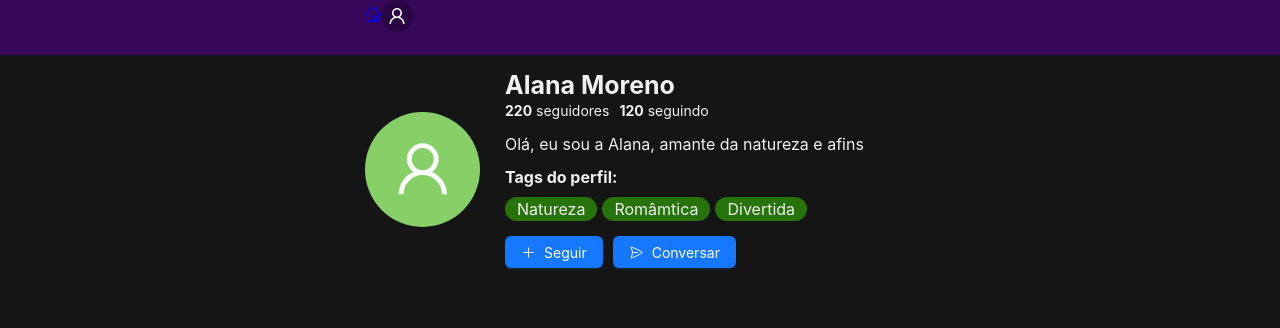
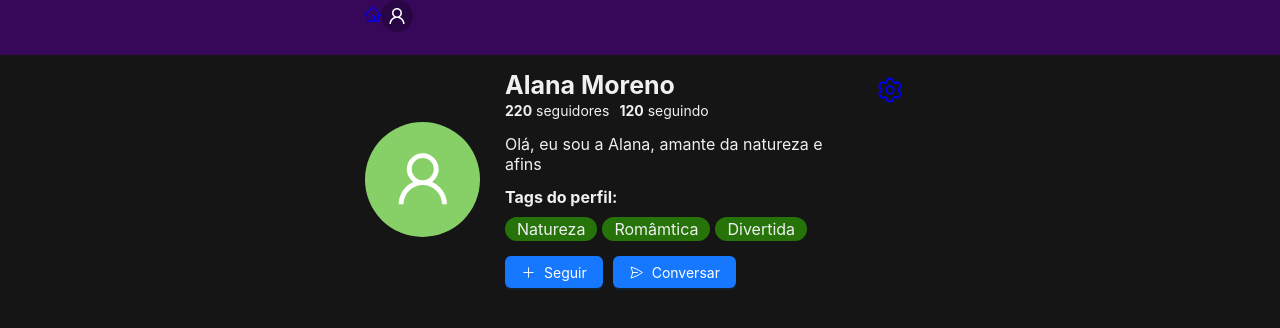
Before and after one commit to evelynbittelbrunn/tags-front, a React (Create React App) app: page /perfil in a window 1280 px wide. Shown: the top 328 px of the page. Built offline with nearby package versions, Linux system fonts and the light colour scheme.

Commit message:
Botão de direcionamento para a página de editar perfil

```diff
--- a/src/App.tsx
+++ b/src/App.tsx
@@ -5,6 +5,7 @@
 import Profile from './pages/profile/Profile';
 import AuthRoutes from './routes/AuthRoutes';
 import UserStorage from './contexts/UserContext';
+import EditProfile from './pages/editProfile/EditProfile';
 
 function App() {
     return (
@@ -17,6 +18,7 @@
                             <Route path="/" element={<Feed />} />
                             <Route path="/login/*" element={<AuthRoutes />} />
                             <Route path="/perfil" element={<Profile />} />
+                            <Route path='/editar-perfil' element={<EditProfile />} />
                         </Routes>
                     </div>
                 </UserStorage>
--- /dev/null
+++ b/src/pages/editProfile/EditProfile.tsx
@@ -0,0 +1,9 @@
+import React from 'react'
+
+const EditProfile = () => {
+    return (
+        <div>EditProfile</div>
+    )
+}
+
+export default EditProfile
--- a/src/pages/profile/components/Info.tsx
+++ b/src/pages/profile/components/Info.tsx
@@ -1,6 +1,7 @@
 import { UserOutlined } from '@ant-design/icons'
 import { Avatar, Button } from 'antd'
 import './../styles.css';
+import { Link } from 'react-router-dom';
 
 const Info = () => {
     return (
@@ -33,6 +34,14 @@
                     </Button>
                 </div>
             </div>
+            <span className='button-settings'>
+                <Link to="/editar-perfil">
+                    <svg xmlns="http://www.w3.org/2000/svg" fill="none" viewBox="0 0 24 24" strokeWidth={1.5} stroke="currentColor" className="size-6">
+                        <path strokeLinecap="round" strokeLinejoin="round" d="M9.594 3.94c.09-.542.56-.94 1.11-.94h2.593c.55 0 1.02.398 1.11.94l.213 1.281c.063.374.313.686.645.87.074.04.147.083.22.127.325.196.72.257 1.075.124l1.217-.456a1.125 1.125 0 0 1 1.37.49l1.296 2.247a1.125 1.125 0 0 1-.26 1.431l-1.003.827c-.293.241-.438.613-.43.992a7.723 7.723 0 0 1 0 .255c-.008.378.137.75.43.991l1.004.827c.424.35.534.955.26 1.43l-1.298 2.247a1.125 1.125 0 0 1-1.369.491l-1.217-.456c-.355-.133-.75-.072-1.076.124a6.47 6.47 0 0 1-.22.128c-.331.183-.581.495-.644.869l-.213 1.281c-.09.543-.56.94-1.11.94h-2.594c-.55 0-1.019-.398-1.11-.94l-.213-1.281c-.062-.374-.312-.686-.644-.87a6.52 6.52 0 0 1-.22-.127c-.325-.196-.72-.257-1.076-.124l-1.217.456a1.125 1.125 0 0 1-1.369-.49l-1.297-2.247a1.125 1.125 0 0 1 .26-1.431l1.004-.827c.292-.24.437-.613.43-.991a6.932 6.932 0 0 1 0-.255c.007-.38-.138-.751-.43-.992l-1.004-.827a1.125 1.125 0 0 1-.26-1.43l1.297-2.247a1.125 1.125 0 0 1 1.37-.491l1.216.456c.356.133.751.072 1.076-.124.072-.044.146-.086.22-.128.332-.183.582-.495.644-.869l.214-1.28Z" />
+                        <path strokeLinecap="round" strokeLinejoin="round" d="M15 12a3 3 0 1 1-6 0 3 3 0 0 1 6 0Z" />
+                    </svg>
+                </Link>
+            </span>
         </div>
     )
 }
--- a/src/pages/profile/styles.css
+++ b/src/pages/profile/styles.css
@@ -1,9 +1,10 @@
 .profile-container {
     display: grid;
-    grid-template-columns: 110px 1fr;
+    grid-template-columns: 110px 1fr 40px;
     align-items: center;
     gap: 30px;
     padding: 15px 0;
+    /* border: 1px solid red; */
 }
 
 .profile-content > h3 {
@@ -30,3 +31,13 @@
     gap: 10px;
     margin-top: 15px;
 }
+
+.button-settings {
+    width: 30px;
+    align-self: baseline;
+}
+
+.button-settings svg {
+    padding: 5px 0;
+    cursor: pointer;
+}
```
